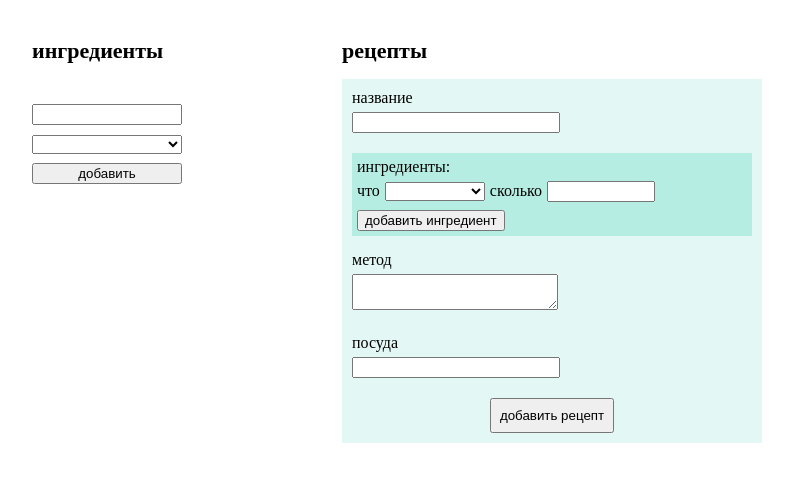
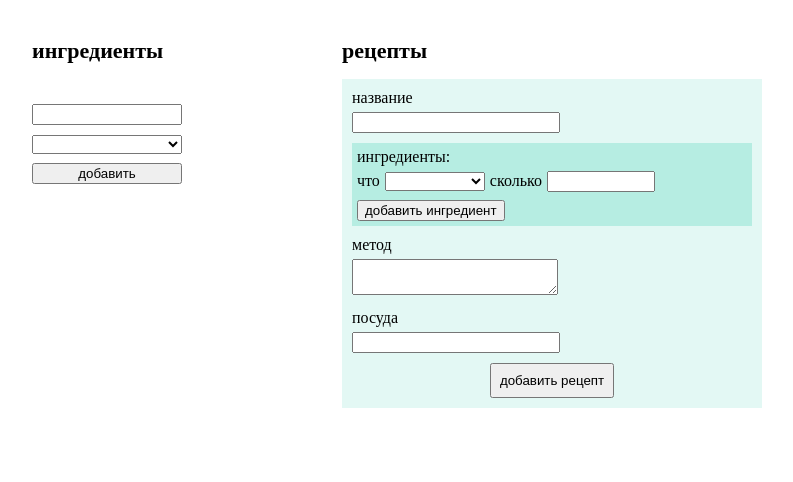
Before and after one commit to moony-inc/bar, a Vue app: page / in a window 1280 px wide. Shown: the top 482 px of the page, without its empty margins (6-799 px from the left). Built offline with nearby package versions, Linux system fonts and the light colour scheme.

Commit message:
more css fixes

```diff
--- a/src/components/IngredientList.vue
+++ b/src/components/IngredientList.vue
@@ -56,15 +56,15 @@ export default {
   .ingredient-list {
     .category-title {
       font-size: 18px;
-      margin: 5px 0;
+      margin-bottom: 8px;
     }
 
     .ingredient {
       position: relative;
       width: 150px;
       padding: 8px;
-      margin: 5px;
-      margin-left: 0;
+      margin: 0;
+      margin-bottom: 5px;
       background-color: rgba(199, 128, 240, 0.2);
     }
 
--- a/src/components/RecipeForm.vue
+++ b/src/components/RecipeForm.vue
@@ -4,7 +4,7 @@
     @submit.prevent="addRecipe"
   >
     <label>
-      <span>название</span><br>
+      <span class="label">название</span>
       <input
         class="input"
         type="text"
@@ -45,11 +45,11 @@
         >
       </label>
       <button
-        @click="addIngredientToRecipe"
+        @click.stop.prevent="addIngredientToRecipe"
       >добавить ингредиент</button>
     </div>
     <label>
-      <span>метод</span><br>
+      <span class="label">метод</span>
       <textarea
         class="input"
         v-model="method"
@@ -58,7 +58,7 @@
       </textarea>
     </label>
     <label>
-      <span>посуда</span><br>
+      <span class="label">посуда</span>
       <input
         class="input"
         type="text"
@@ -104,6 +104,7 @@ export default {
         id: this.selectedIngredient,
         amount: this.selectedAmount,
       });
+
       this.selectedIngredient = '';
       this.selectedAmount = '';
     },
@@ -135,7 +136,8 @@ export default {
 
     .ingredient-form {
       padding: 5px;
-      margin-bottom: 15px;
+      margin: 0;
+      margin-bottom: 10px;
       background-color: rgba(114, 221, 198, 0.4);
     }
 
@@ -153,10 +155,16 @@ export default {
       margin-right: 5px;
     }
 
+    .label {
+      display: block;
+      margin: 0;
+      margin-bottom: 5px;
+    }
+
     .input {
       width: 200px;
-      margin-top: 5px;
-      margin-bottom: 20px;
+      margin: 0;
+      margin-bottom: 10px;
     }
 
     .add-recipe-button {
```
